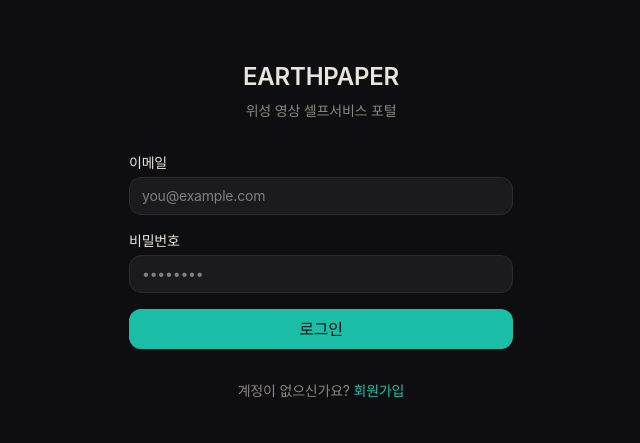
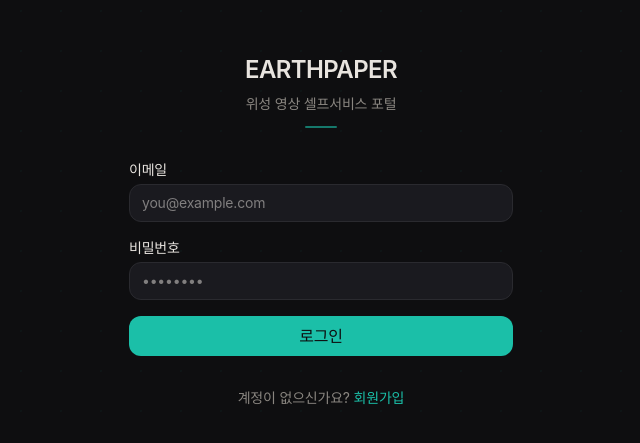
Before and after one commit to jay-nst/EP-bravo, a Next.js app: page /login in a window 1280 px wide. Shown: the part 169-612 px from the top of the page, without its empty margins (319-959 px from the left). Built offline with nearby package versions, Linux system fonts and the light colour scheme; a web font is replaced by a local one.

Commit message:
style(design): FINDING-005 — 로그인 페이지 브랜드 강화
다크 배경 통합, 미묘한 그리드 패턴 배경 추가,
accent 구분선으로 브랜드 아이덴티티 연결.

🤖 Generated with Claude Code

Co-Authored-By: Claude <noreply@anthropic.com>

```diff
--- a/src/app/(auth)/login/page.tsx
+++ b/src/app/(auth)/login/page.tsx
@@ -34,15 +34,36 @@ export default function LoginPage() {
   };
 
   return (
-    <div className="min-h-screen flex items-center justify-center px-4" style={{ background: 'var(--bg)' }}>
-      <div className="w-full max-w-sm space-y-8">
+    <div
+      className="min-h-screen flex items-center justify-center px-4 relative"
+      style={{ background: 'var(--bg)' }}
+    >
+      {/* Subtle grid background */}
+      <div
+        className="absolute inset-0 pointer-events-none"
+        style={{
+          backgroundImage: 'radial-gradient(rgba(27,191,168,0.04) 1px, transparent 1px)',
+          backgroundSize: '40px 40px',
+        }}
+      />
+      <div className="w-full max-w-sm space-y-8 relative z-10">
         <div className="text-center">
-          <Link href="/" className="text-2xl font-semibold" style={{ color: 'var(--text)' }}>
+          <Link href="/" className="text-2xl font-semibold tracking-tight" style={{ color: 'var(--text)' }}>
             EARTHPAPER
           </Link>
           <p className="mt-2 text-sm" style={{ color: 'var(--text-muted)' }}>
             위성 영상 셀프서비스 포털
           </p>
+          <div
+            className="mt-3 mx-auto"
+            style={{
+              width: '32px',
+              height: '2px',
+              background: 'var(--accent)',
+              borderRadius: '1px',
+              opacity: 0.6,
+            }}
+          />
         </div>
 
         <form onSubmit={handleLogin} className="space-y-4">
```
